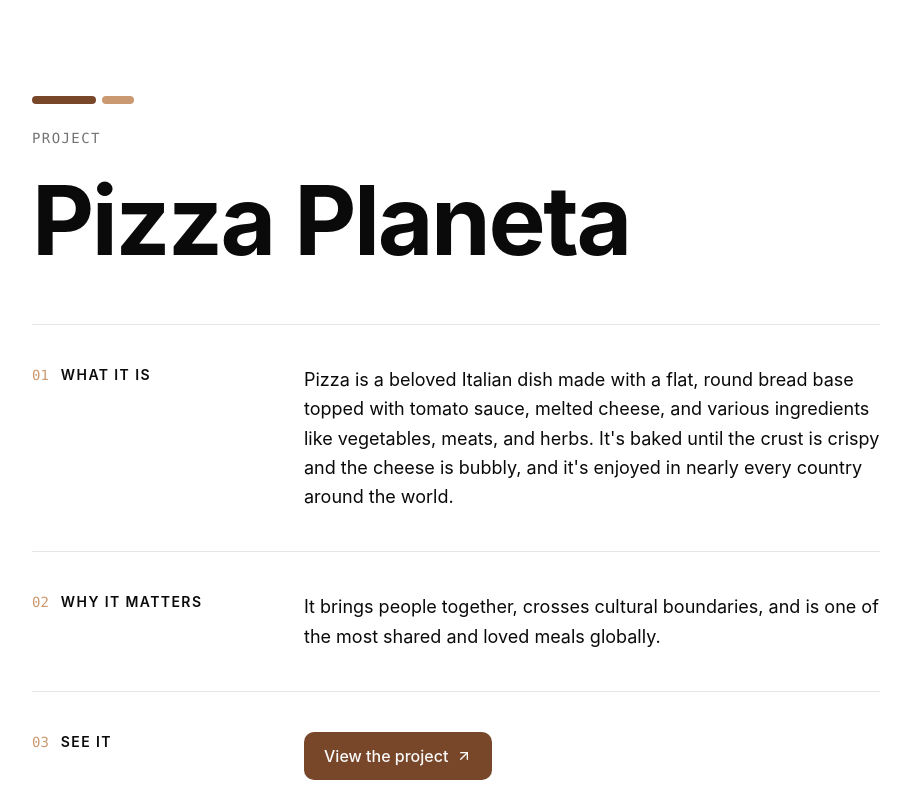
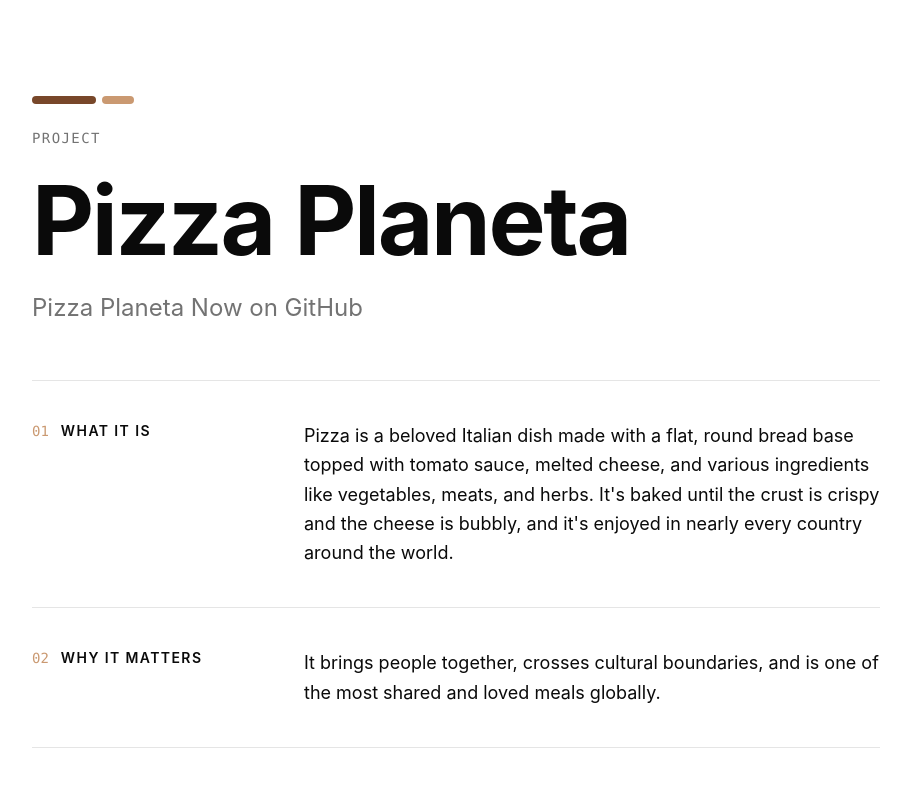
Before and after one commit to abicornejo/my-first-site, a Next.js app: page / in a window 1280 px wide. Shown: the top 786 px of the page, without its empty margins (184-1095 px from the left). Built offline with nearby package versions, Linux system fonts and the light colour scheme.

Commit message:
Add GitHub subheadline under headline

```diff
--- a/app/page.tsx
+++ b/app/page.tsx
@@ -14,6 +14,7 @@ export default function Page() {
         </div>
         <p className="font-mono text-sm uppercase tracking-widest text-muted-foreground">Project</p>
         <h1 className="text-6xl font-bold tracking-tight text-foreground md:text-8xl">Pizza Planeta</h1>
+        <p className="text-xl text-muted-foreground md:text-2xl">Pizza Planeta Now on GitHub</p>
       </header>
 
       <ProjectSection number="01" title="What it is">
```
